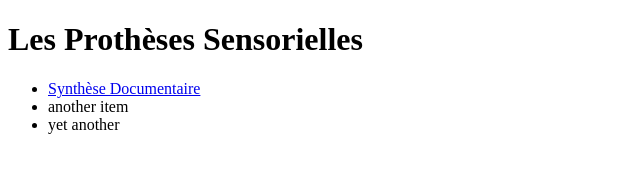
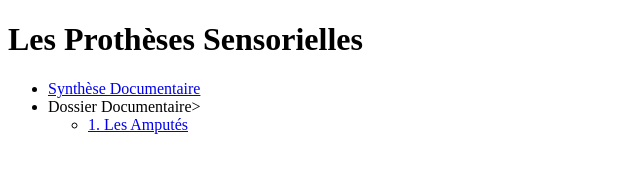
Before and after one commit to rdurieu/rdurieu.github.io, a plain HTML site: page index.html in a window 1280 px wide. Shown: the whole page, without its empty margins (0-640 px from the left). Drawn offline with Linux system fonts and the light colour scheme.

Commit message:
Update index.html

```diff
--- a/index.html
+++ b/index.html
@@ -9,8 +9,8 @@
 
 <p><ul>
   <li><a href="http://rdurieu.github.io/fichiers/Synth%C3%A8se.pdf">Synthèse Documentaire</a></li>
-  <li>another item</li>
-  <li>yet another</li>
+  <li>Dossier Documentaire>
+  <ul><li><a href="http://rdurieu.github.io/fichiers/Amputés.pdf">1. Les Amputés</a></li></ul>
 </ul>
 </p>
 </body>
```
